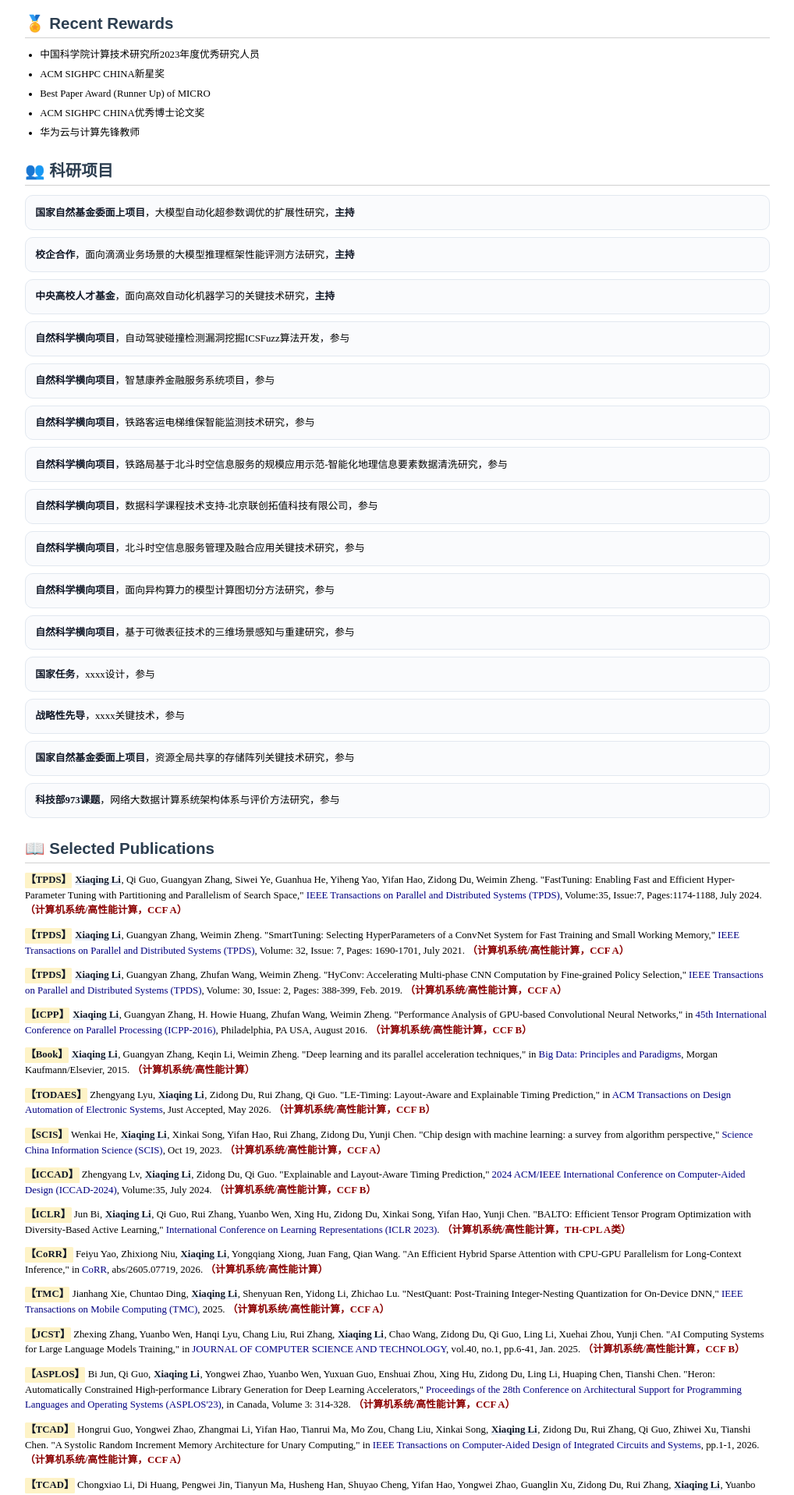
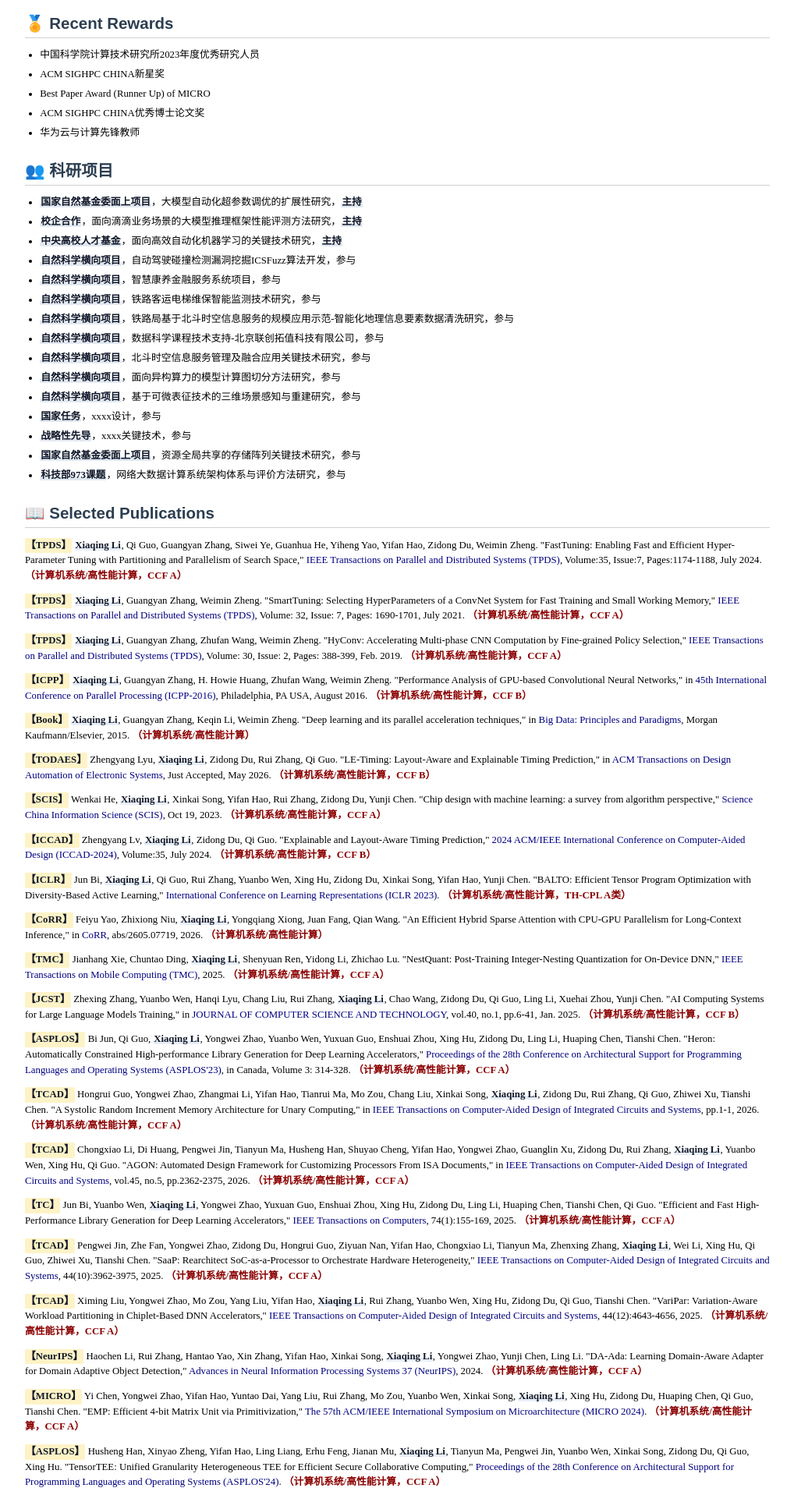
Before and after one commit to mlsys-research-jedy/mlsys-research-jedy.github.io, a Jekyll site: the page index.html, which Jekyll copies as it is, in a window 1280 px wide. Shown: the part 854-2771 px from the top of the page at 78% size, without its empty margins (123-1141 px from the left). Built offline with Jekyll 4.4.1, drawn with Linux system fonts in a browser that asks for light colours.

Commit message:
Revert "Tidy project section layout"
This reverts commit 198a0eb5c4acb961a88acdd64e8faa9c4f79f489.

```diff
--- a/index.html
+++ b/index.html
@@ -116,26 +116,8 @@
         .recruit-section p {
             margin-bottom: 0.6em;
         }
-        .project-section .project-list {
-            list-style: none;
-            padding-left: 0;
-        }
-        .project-section .project-list li {
-            margin-bottom: 0.7em;
-            padding: 0.8em 0.95em;
-            border: 1px solid #e2e8f0;
-            border-radius: 10px;
-            background: #fafbfd;
-            line-height: 1.75;
-        }
-        .project-section .project-label,
-        .project-section .project-role {
-            font-weight: 700;
-            color: #111827;
-        }
         @media (max-width: 600px) {
             body { padding: 0 15px 0 10px; }
-            .project-section .project-list li { padding: 0.75em 0.8em; }
             ul { padding-left: 1.2em; }
         }
     </style>
@@ -204,24 +186,24 @@
     </div>
 
     <!-- ==================== 科研项目 ==================== -->
-    <div class="section project-section">
+    <div class="section">
         <div class="section-title">👥 科研项目</div>
-        <ul class="project-list">
-            <li><span class="project-label">国家自然基金委面上项目</span>，大模型自动化超参数调优的扩展性研究，<span class="project-role">主持</span></li>
-            <li><span class="project-label">校企合作</span>，面向滴滴业务场景的大模型推理框架性能评测方法研究，<span class="project-role">主持</span></li>
-            <li><span class="project-label">中央高校人才基金</span>，面向高效自动化机器学习的关键技术研究，<span class="project-role">主持</span></li>
-            <li><span class="project-label">自然科学横向项目</span>，自动驾驶碰撞检测漏洞挖掘ICSFuzz算法开发，参与</li>
-            <li><span class="project-label">自然科学横向项目</span>，智慧康养金融服务系统项目，参与</li>
-            <li><span class="project-label">自然科学横向项目</span>，铁路客运电梯维保智能监测技术研究，参与</li>
-            <li><span class="project-label">自然科学横向项目</span>，铁路局基于北斗时空信息服务的规模应用示范-智能化地理信息要素数据清洗研究，参与</li>
-            <li><span class="project-label">自然科学横向项目</span>，数据科学课程技术支持-北京联创拓值科技有限公司，参与</li>
-            <li><span class="project-label">自然科学横向项目</span>，北斗时空信息服务管理及融合应用关键技术研究，参与</li>
-            <li><span class="project-label">自然科学横向项目</span>，面向异构算力的模型计算图切分方法研究，参与</li>
-            <li><span class="project-label">自然科学横向项目</span>，基于可微表征技术的三维场景感知与重建研究，参与</li>
-            <li><span class="project-label">国家任务</span>，xxxx设计，参与</li>
-            <li><span class="project-label">战略性先导</span>，xxxx关键技术，参与</li>
-            <li><span class="project-label">国家自然基金委面上项目</span>，资源全局共享的存储阵列关键技术研究，参与</li>
-            <li><span class="project-label">科技部973课题</span>，网络大数据计算系统架构体系与评价方法研究，参与</li>
+        <ul>
+            <li><span class="bold">国家自然基金委面上项目</span>，大模型自动化超参数调优的扩展性研究，<span class="bold">主持</span></li>
+            <li><span class="bold">校企合作</span>，面向滴滴业务场景的大模型推理框架性能评测方法研究，<span class="bold">主持</span></li>
+            <li><span class="bold">中央高校人才基金</span>，面向高效自动化机器学习的关键技术研究，<span class="bold">主持</span></li>
+            <li><span class="bold">自然科学横向项目</span>，自动驾驶碰撞检测漏洞挖掘ICSFuzz算法开发，参与</li>
+            <li><span class="bold">自然科学横向项目</span>，智慧康养金融服务系统项目，参与</li>
+            <li><span class="bold">自然科学横向项目</span>，铁路客运电梯维保智能监测技术研究，参与</li>
+            <li><span class="bold">自然科学横向项目</span>，铁路局基于北斗时空信息服务的规模应用示范-智能化地理信息要素数据清洗研究，参与</li>
+            <li><span class="bold">自然科学横向项目</span>，数据科学课程技术支持-北京联创拓值科技有限公司，参与</li>
+            <li><span class="bold">自然科学横向项目</span>，北斗时空信息服务管理及融合应用关键技术研究，参与</li>
+            <li><span class="bold">自然科学横向项目</span>，面向异构算力的模型计算图切分方法研究，参与</li>
+            <li><span class="bold">自然科学横向项目</span>，基于可微表征技术的三维场景感知与重建研究，参与</li>
+            <li><span class="bold">国家任务</span>，xxxx设计，参与</li>
+            <li><span class="bold">战略性先导</span>，xxxx关键技术，参与</li>
+            <li><span class="bold">国家自然基金委面上项目</span>，资源全局共享的存储阵列关键技术研究，参与</li>
+            <li><span class="bold">科技部973课题</span>，网络大数据计算系统架构体系与评价方法研究，参与</li>
         </ul>
     </div>
 
```
